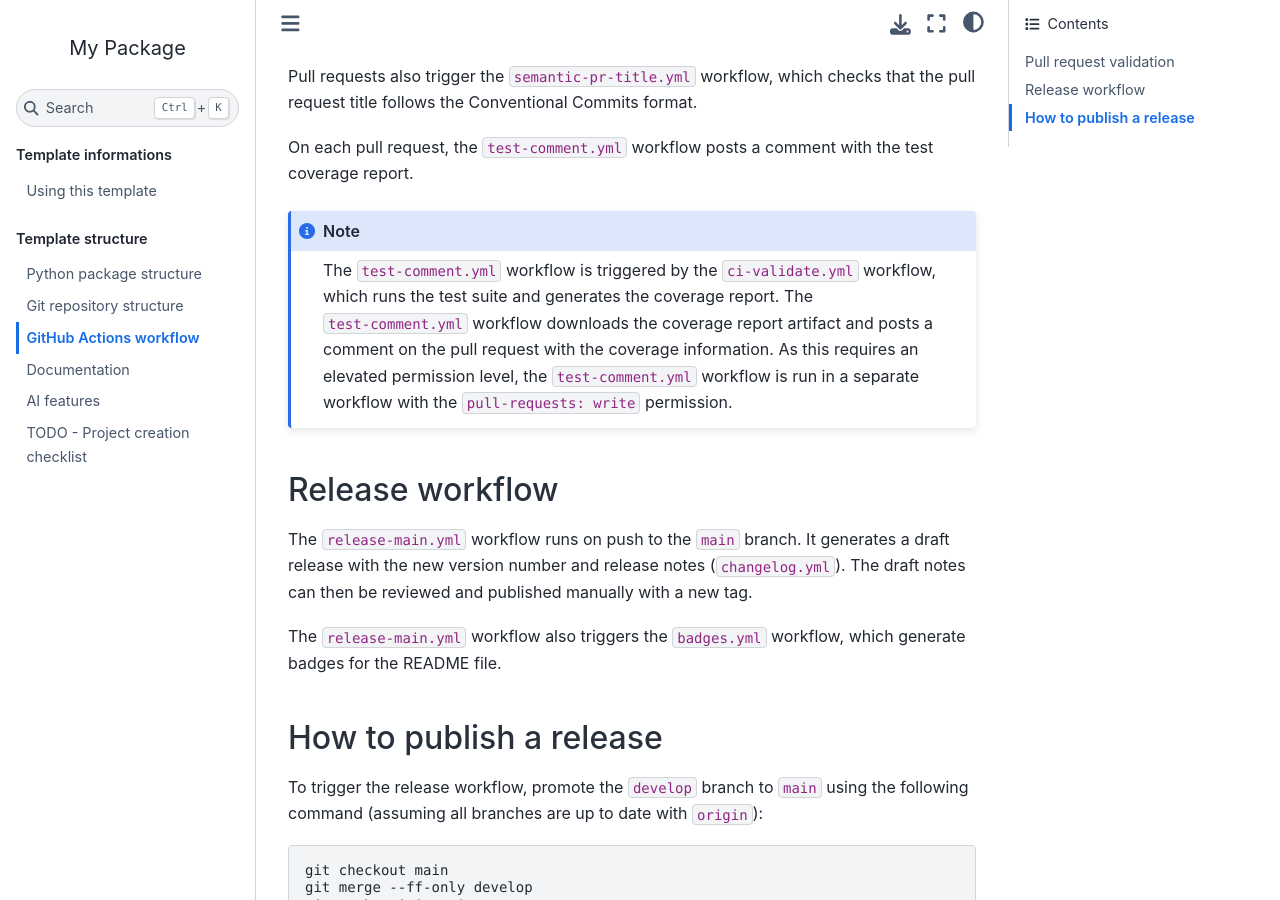
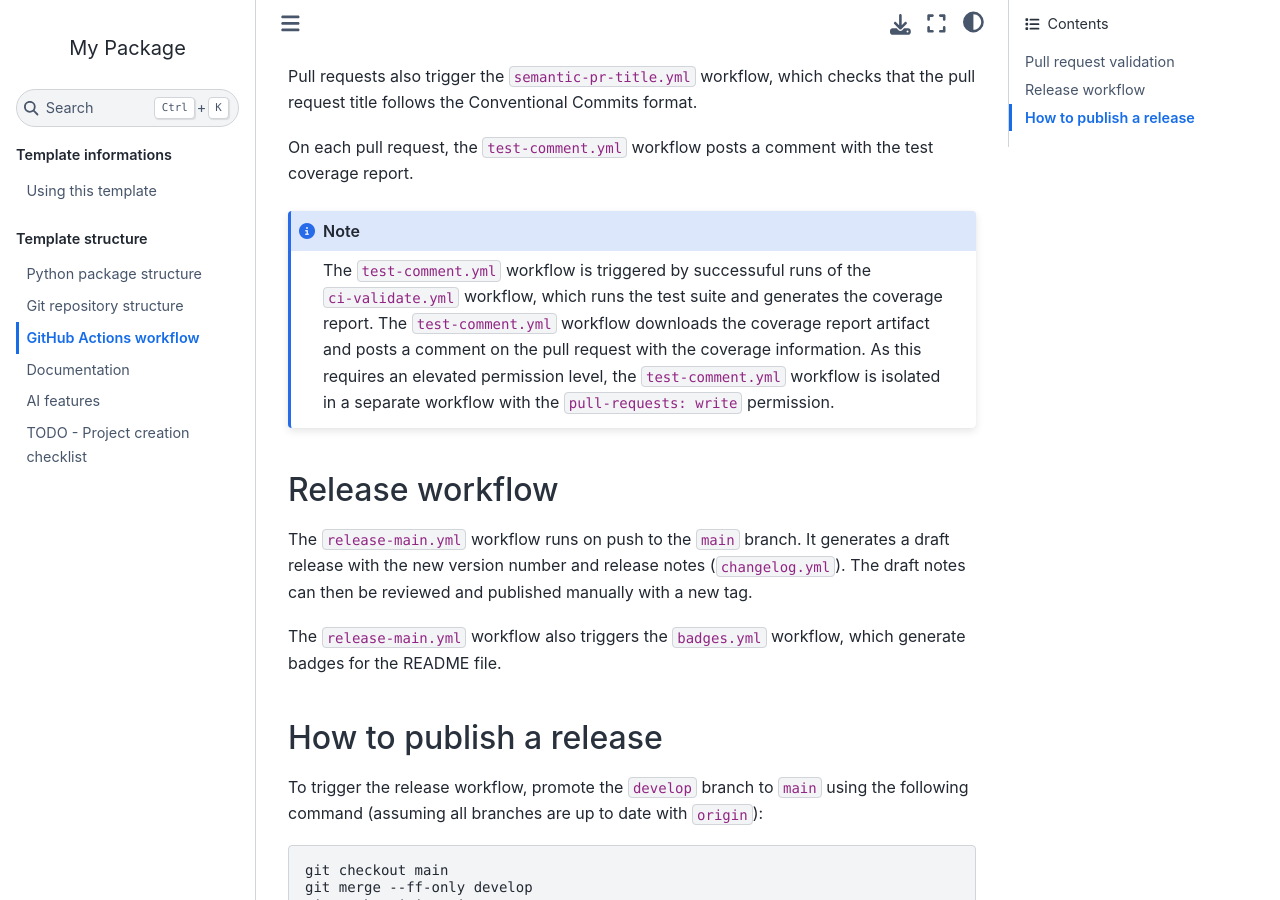
Before and after one commit to SBouchard01/python-template, a Sphinx documentation site: the page built from docs/actions.md, in a window 1280 px wide and 900 px high, scrolled down 401 px. Built offline with Sphinx 7.4.7 and the Sphinx Book theme 1.1.4, drawn with Linux system fonts in a browser that asks for light colours.

Commit message:
docs(actions): correct wording in test-comment.yml workflow description

````diff
--- a/docs/actions.md
+++ b/docs/actions.md
@@ -13,8 +13,8 @@ Pull requests also trigger the `semantic-pr-title.yml` workflow, which checks th
 On each pull request, the `test-comment.yml` workflow posts a comment with the test coverage report.
 
 ```{note}
-The `test-comment.yml` workflow is triggered by the `ci-validate.yml` workflow, which runs the test suite and generates the coverage report. The `test-comment.yml` workflow downloads the coverage report artifact and posts a comment on the pull request with the coverage information.
-As this requires an elevated permission level, the `test-comment.yml` workflow is run in a separate workflow with the `pull-requests: write` permission.
+The `test-comment.yml` workflow is triggered by successuful runs of the `ci-validate.yml` workflow, which runs the test suite and generates the coverage report. The `test-comment.yml` workflow downloads the coverage report artifact and posts a comment on the pull request with the coverage information.
+As this requires an elevated permission level, the `test-comment.yml` workflow is isolated in a separate workflow with the `pull-requests: write` permission.
 ```
 
 ## Release workflow
````
